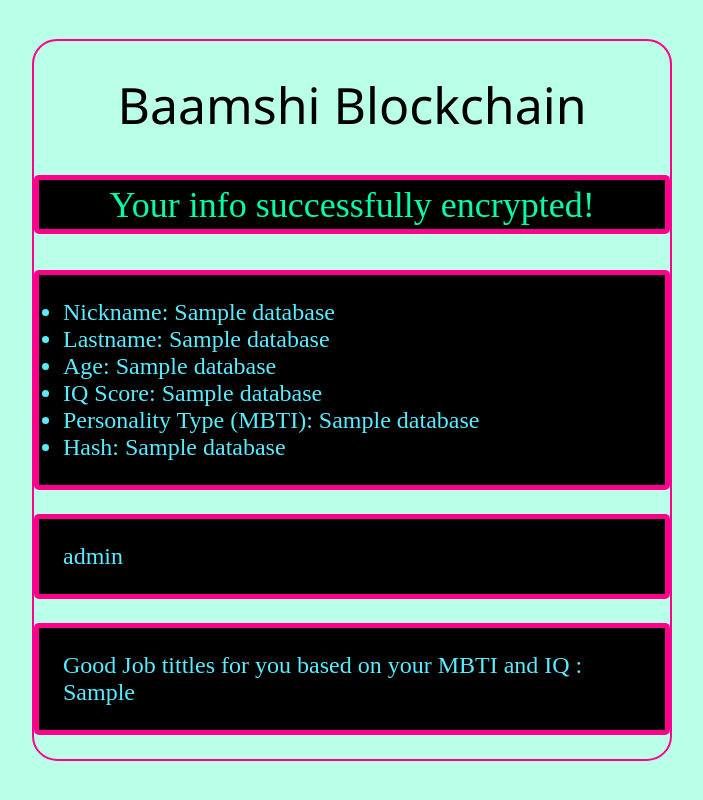
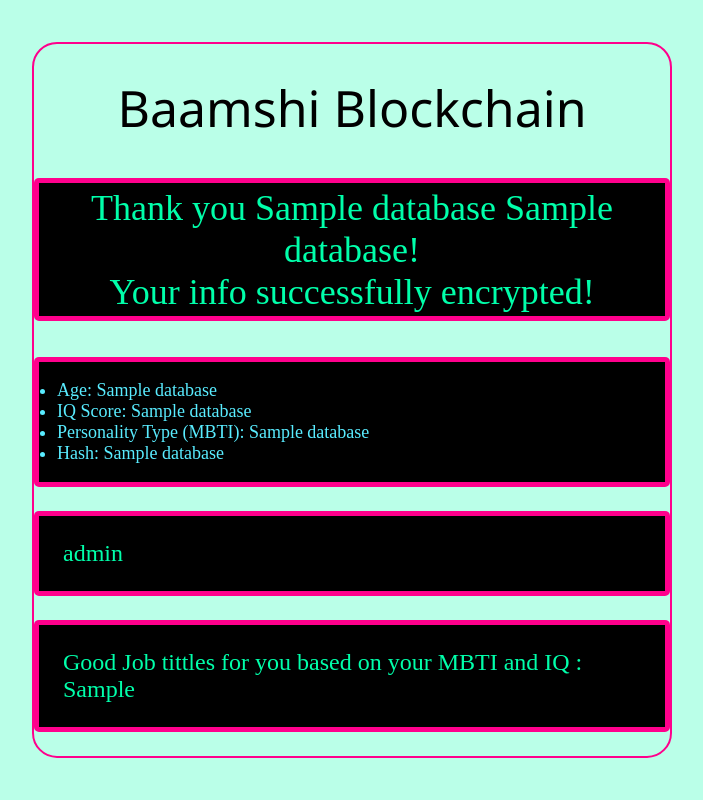
Before and after one commit to rezaaebraahimi/Baamshi_block_chain, a Flask app: template templates/hash.html in a window 1280 px wide. Shown: the whole page, without its empty margins (288-991 px from the left). Run offline with Flask 2, Linux system fonts and the light colour scheme; the template is opened without the code that fills it: most values are stand-ins (such as "Sample title", 1, 10 or a date in 2020).

Commit message:
frontend update

```diff
--- a/static/style.css
+++ b/static/style.css
@@ -91,7 +91,7 @@ label{
     border: 5px solid rgb(255, 0, 140);
     border-radius: 5px;
     padding: 1em;
-    font-size: 24;
+    font-size: 18;
     overflow: hidden;
     background: #000;
     color: rgb(89, 236, 255);
@@ -105,7 +105,7 @@ label{
     font-size: 24;
     overflow: hidden;
     background: #000;
-    color: rgb(89, 236, 255);
+    color: rgb(0, 255, 170);
 }
 
 .let_space1{
--- a/templates/hash.html
+++ b/templates/hash.html
@@ -15,12 +15,8 @@
         </header>
 
       {% if database %}
-        <p class="let_space1">
-          Your info successfully encrypted!
-        </p>
+        <p class="let_space1">Thank you {{ database[0] }} {{ database[1] }}! <br> Your info successfully encrypted!</p>
         <ul class="let_space">
-            <li>Nickname: {{ database[0] }}</li>
-            <li>Lastname: {{ database[1] }}</li>
             <li>Age: {{ database[2] }}</li>
             <li>IQ Score: {{ database[3] }}</li>
             <li>Personality Type (MBTI): {{ database[4] }}</li>
```
